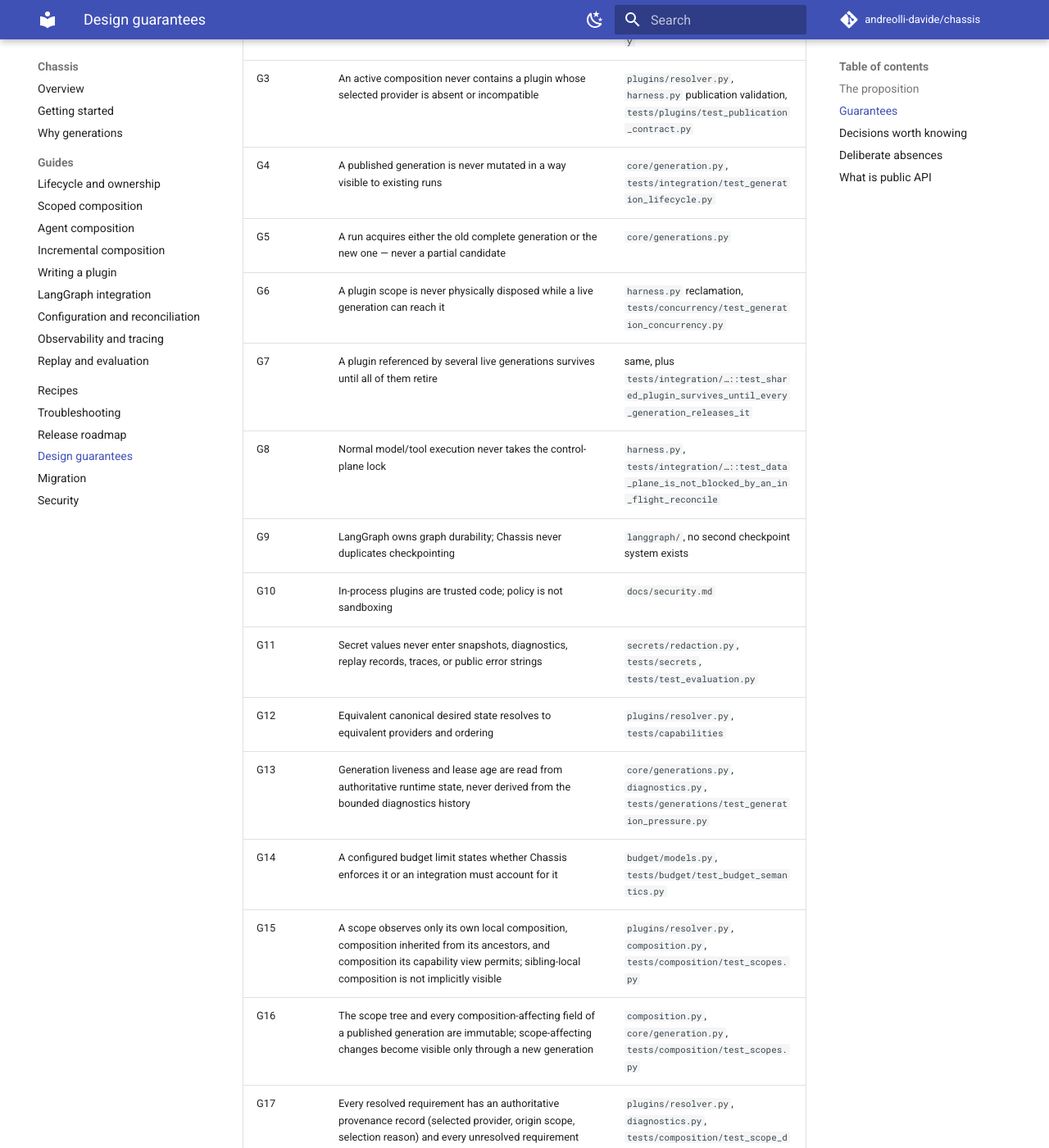
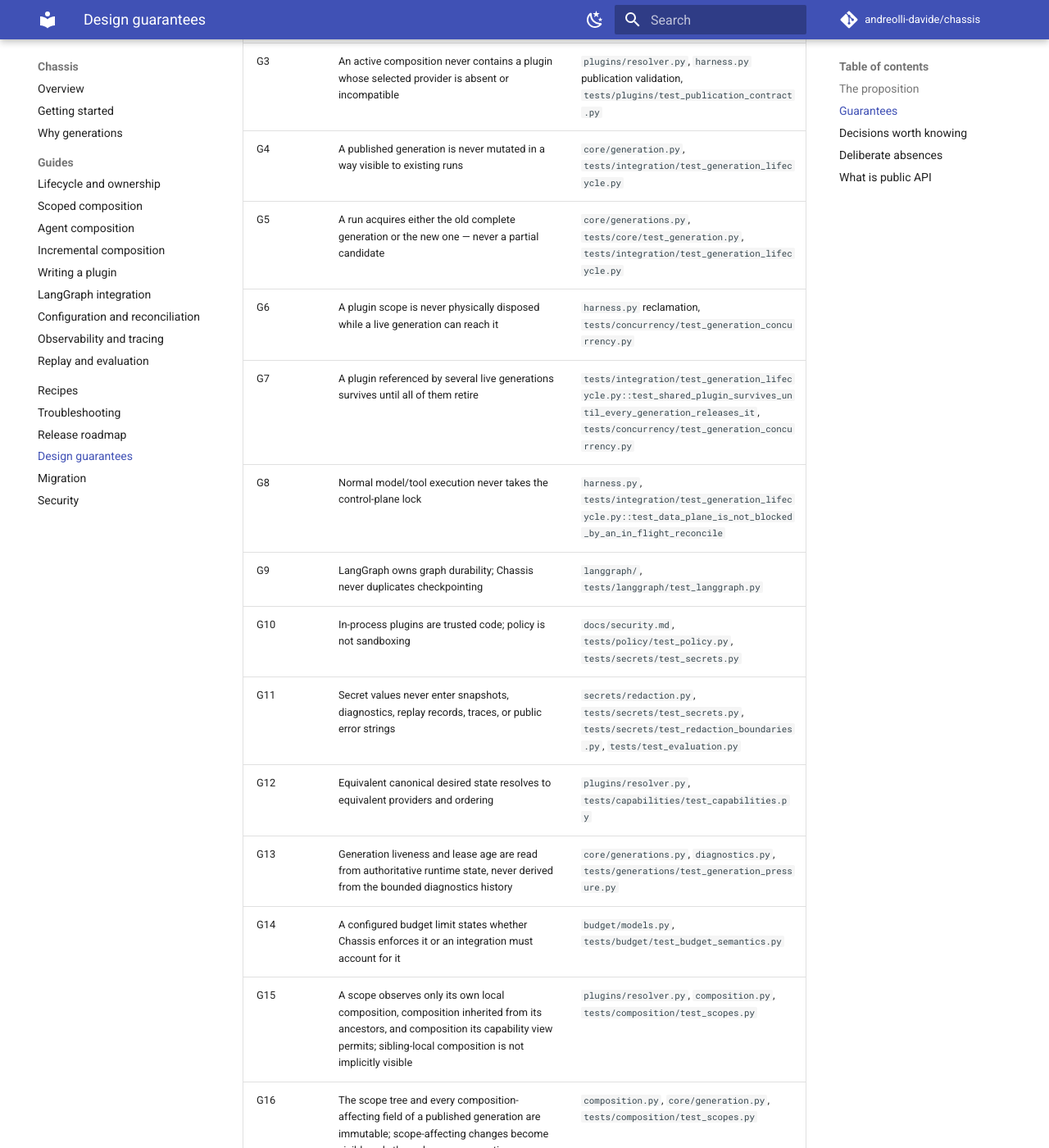
Before and after one commit to andreolli-davide/chassis, an MkDocs documentation site: the page built from docs/design.md, in a window 1280 px wide and 1400 px high, scrolled down 842 px. Shown: the whole window at 82% size. Built offline with MkDocs 1.6.1 and Material for MkDocs 9.7.7, drawn with Linux system fonts in a browser that asks for light colours; comment, search, counter and statistics services are not loaded; some of the changed text lies outside the part shown.

Commit message:
fix(diagnostics): align reports and docs with implementation (R023)

```diff
--- a/docs/design.md
+++ b/docs/design.md
@@ -27,14 +27,14 @@ below is enforced by tests, and the tests are the specification of record.
 | G2 | A failed plugin setup reverts every effect that setup created | `plugins/registry.py`, `tests/plugins/test_lifecycle.py` |
 | G3 | An active composition never contains a plugin whose selected provider is absent or incompatible | `plugins/resolver.py`, `harness.py` publication validation, `tests/plugins/test_publication_contract.py` |
 | G4 | A published generation is never mutated in a way visible to existing runs | `core/generation.py`, `tests/integration/test_generation_lifecycle.py` |
-| G5 | A run acquires either the old complete generation or the new one — never a partial candidate | `core/generations.py` |
+| G5 | A run acquires either the old complete generation or the new one — never a partial candidate | `core/generations.py`, `tests/core/test_generation.py`, `tests/integration/test_generation_lifecycle.py` |
 | G6 | A plugin scope is never physically disposed while a live generation can reach it | `harness.py` reclamation, `tests/concurrency/test_generation_concurrency.py` |
-| G7 | A plugin referenced by several live generations survives until all of them retire | same, plus `tests/integration/…::test_shared_plugin_survives_until_every_generation_releases_it` |
-| G8 | Normal model/tool execution never takes the control-plane lock | `harness.py`, `tests/integration/…::test_data_plane_is_not_blocked_by_an_in_flight_reconcile` |
-| G9 | LangGraph owns graph durability; Chassis never duplicates checkpointing | `langgraph/`, no second checkpoint system exists |
-| G10 | In-process plugins are trusted code; policy is not sandboxing | `docs/security.md` |
-| G11 | Secret values never enter snapshots, diagnostics, replay records, traces, or public error strings | `secrets/redaction.py`, `tests/secrets`, `tests/test_evaluation.py` |
-| G12 | Equivalent canonical desired state resolves to equivalent providers and ordering | `plugins/resolver.py`, `tests/capabilities` |
+| G7 | A plugin referenced by several live generations survives until all of them retire | `tests/integration/test_generation_lifecycle.py::test_shared_plugin_survives_until_every_generation_releases_it`, `tests/concurrency/test_generation_concurrency.py` |
+| G8 | Normal model/tool execution never takes the control-plane lock | `harness.py`, `tests/integration/test_generation_lifecycle.py::test_data_plane_is_not_blocked_by_an_in_flight_reconcile` |
+| G9 | LangGraph owns graph durability; Chassis never duplicates checkpointing | `langgraph/`, `tests/langgraph/test_langgraph.py` |
+| G10 | In-process plugins are trusted code; policy is not sandboxing | `docs/security.md`, `tests/policy/test_policy.py`, `tests/secrets/test_secrets.py` |
+| G11 | Secret values never enter snapshots, diagnostics, replay records, traces, or public error strings | `secrets/redaction.py`, `tests/secrets/test_secrets.py`, `tests/secrets/test_redaction_boundaries.py`, `tests/test_evaluation.py` |
+| G12 | Equivalent canonical desired state resolves to equivalent providers and ordering | `plugins/resolver.py`, `tests/capabilities/test_capabilities.py` |
 | G13 | Generation liveness and lease age are read from authoritative runtime state, never derived from the bounded diagnostics history | `core/generations.py`, `diagnostics.py`, `tests/generations/test_generation_pressure.py` |
 | G14 | A configured budget limit states whether Chassis enforces it or an integration must account for it | `budget/models.py`, `tests/budget/test_budget_semantics.py` |
 | G15 | A scope observes only its own local composition, composition inherited from its ancestors, and composition its capability view permits; sibling-local composition is not implicitly visible | `plugins/resolver.py`, `composition.py`, `tests/composition/test_scopes.py` |
@@ -46,7 +46,7 @@ below is enforced by tests, and the tests are the specification of record.
 | G21 | A published agent revision is immutable; any composition-affecting change creates a new revision | `agents.py`, `tests/agents/test_agent_registry.py` |
 | G22 | A run remains associated with the agent revision selected when it started, and with the generation it acquired | `agents.py`, `runtime.py`, `tests/agents/test_invocation.py` |
 | G23 | Agent composition is materialized through the same scoped resolver, ownership, semantic identity, and generation publication machinery as all other composition | `agents.py`, `composition.py`, `tests/agents/test_agent_lifecycle.py` |
-| G24 | Agent tool and capability visibility is composition, not authorization; it grants no user or organization authority | `docs/agent-composition.md`, `docs/security.md` |
+| G24 | Agent tool and capability visibility is composition, not authorization; it grants no user or organization authority | `docs/agent-composition.md`, `docs/security.md`, `tests/agents/test_capability_visibility.py` |
 
 Every published container is deeply frozen by recursive copy-and-freeze at the
 publication boundary — plugin config and manifest metadata, scopes and resolved
```
Also changed, not shown: CHANGELOG.md (+12 -0 lines), docs/langgraph.md (+2 -1 lines), docs/replay.md (+2 -1 lines), 4 other files.
